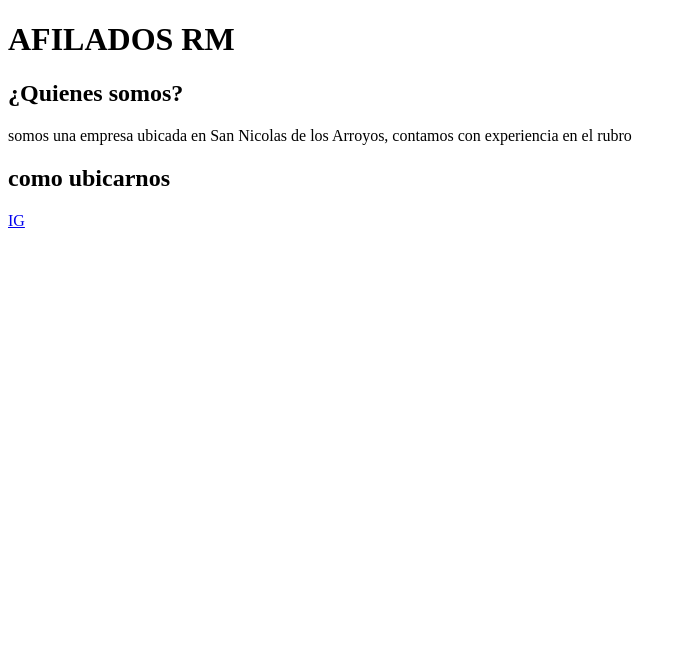
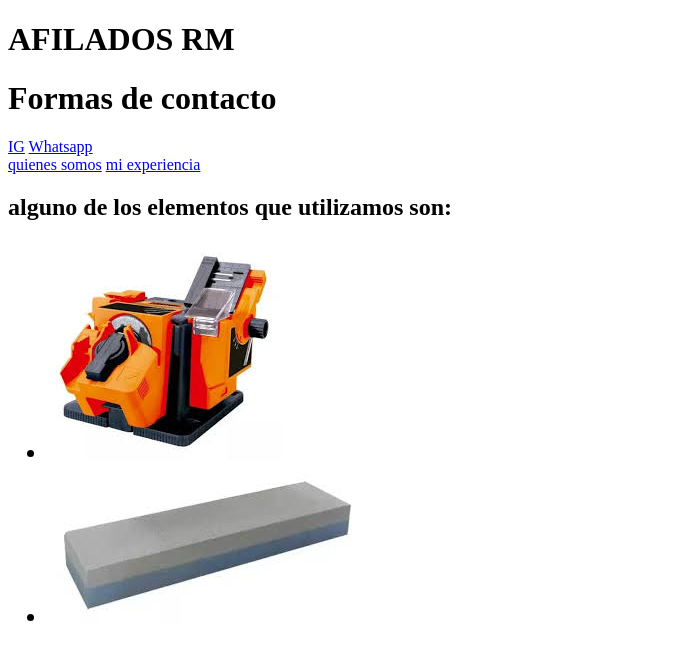
Before and after one commit to atiffar/AfiladosRM, a plain HTML site: page index.html in a window 1280 px wide. Shown: the whole page, without its empty margins (0-686 px from the left). Drawn offline with Linux system fonts and the light colour scheme.

Commit message:
Add files via upload

```diff
--- a/index.html
+++ b/index.html
@@ -7,9 +7,26 @@
 </head>
 <body>
     <h1>AFILADOS RM</h1>
-    <h2>¿Quienes somos?</h2>
-    <p>somos una empresa ubicada en San Nicolas de los Arroyos, contamos con experiencia en el rubro</p>
-<h2>como ubicarnos</h2>
-<a href="https://www.instagram.com/r4f4_m4ld0/" target="_blank">IG </a>
+
+
 </body>
+<header>
+    <h1>Formas de contacto</h1>
+    <nav>
+        <a href="https://www.instagram.com/r4f4_m4ld0/" target="_blank">IG</a>
+        <a href="https://wa.me/3364609221" target="_blank">Whatsapp</a>
+    </nav>
+</header>
+<main>
+
+    <a href="./quienes somos.html">quienes somos</a>
+    <a href="./mi experiencia.html">mi experiencia</a>
+
+</main>
+<h2>alguno de los elementos que utilizamos son:
+    <ul>
+        <li><img src="imagenes/maquina afiladora.jpeg" alt="imagen de una de las varias maquinas que se utiliza para afilar los cuchillos"></li>
+<li><img src="imagenes/piedra de afilar.jpeg" alt="imagen de piedra abrasiva que se utiliza para acentar el filo del cuchillo"></li>
+    </ul>
+</h2>
 </html>
```
Also changed, not shown: mi experiencia.html (added, +18 -0 lines), quienes somos.html (added, +13 -0 lines).
